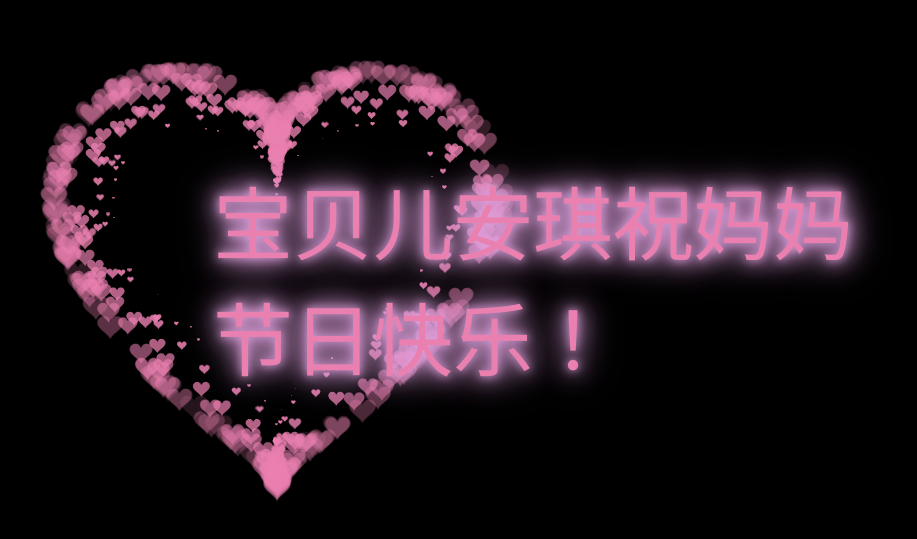
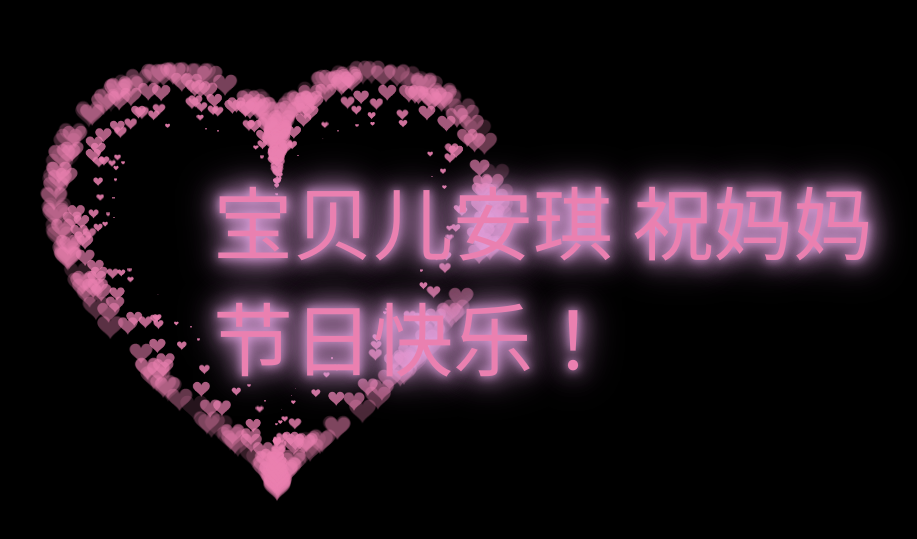
Before and after one commit to leiwang-gitub/anqi, a plain HTML site: page index.html in a window 1280 px wide. Shown: the part 123-662 px from the top of the page, without its empty margins (363-1280 px from the left). Drawn offline with Linux system fonts and the light colour scheme.

Commit message:
Update index.html

```diff
--- a/index.html
+++ b/index.html
@@ -277,6 +277,6 @@ var ParticlePool = (function() {
   }, 10);
 })(document.getElementById('pinkboard'));
   </script>
-  <div class="box">宝贝儿安琪祝妈妈节日快乐！</div>
+  <div class="box">宝贝儿安琪 祝妈妈节日快乐！</div>
  </BODY>
 </HTML>
```
